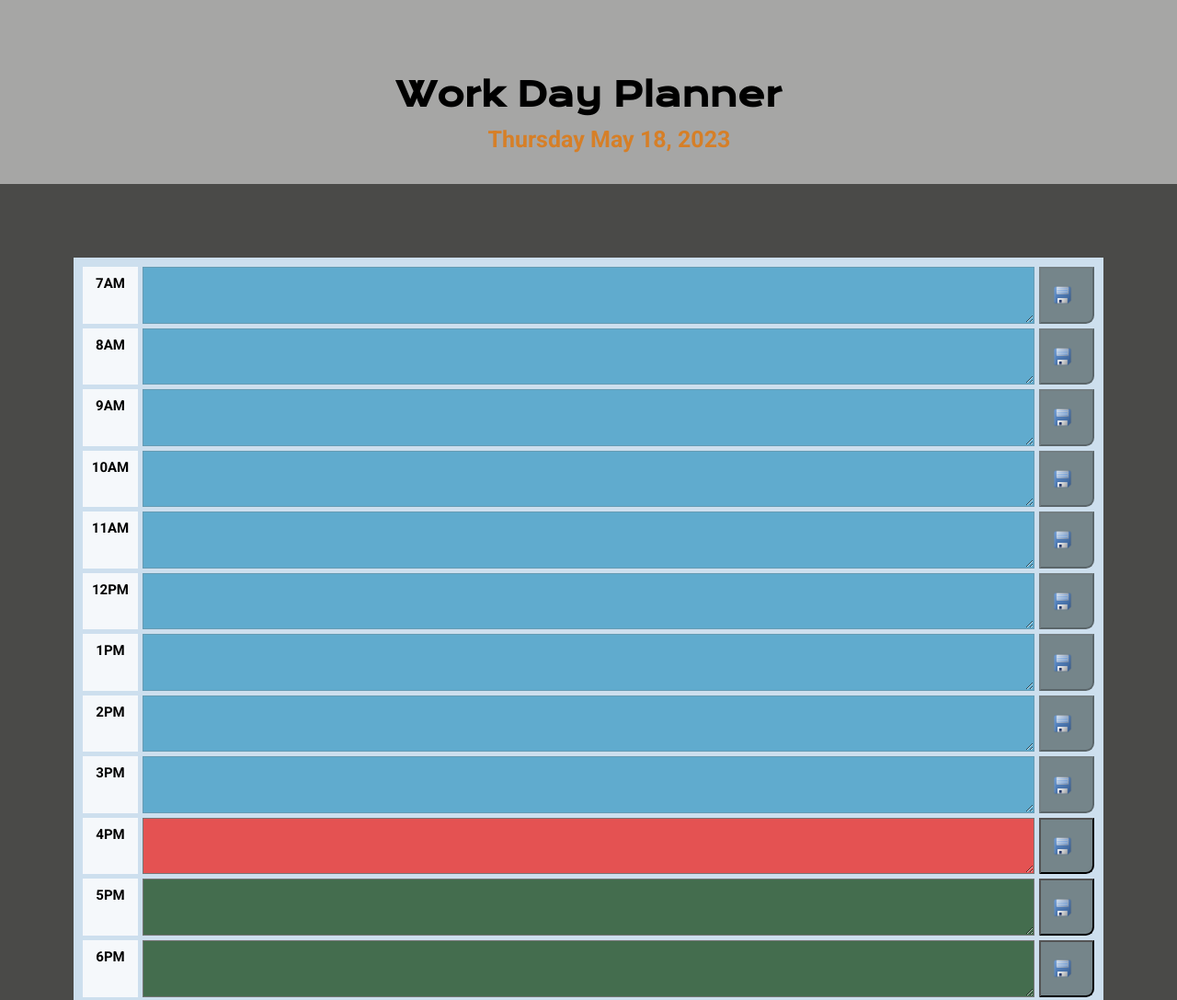
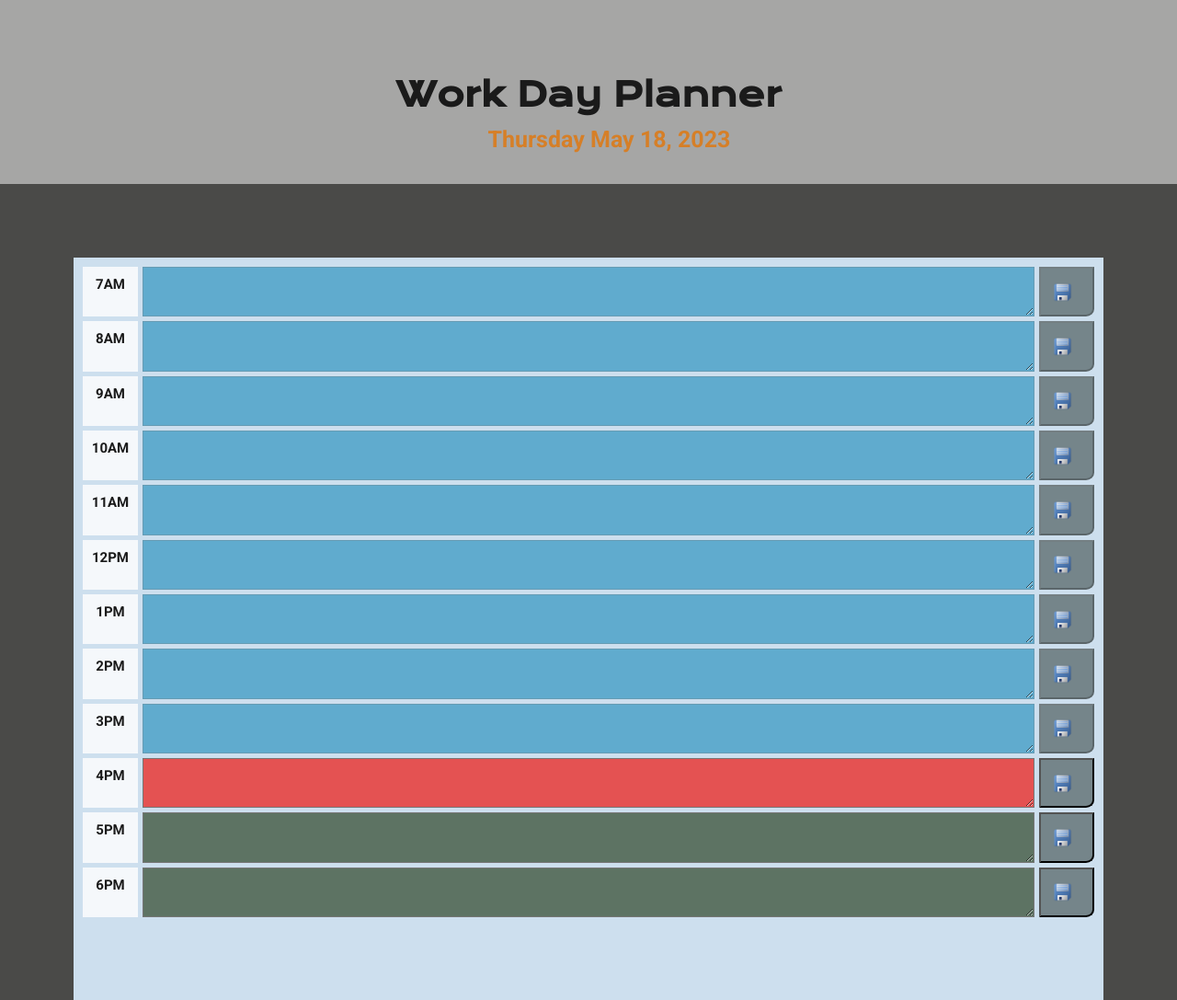
Before and after one commit to Chibond168/workdayschedule, a plain HTML site: page index.html in a window 1280 px wide. Shown: the top 1087 px of the page at 92% size. Drawn offline with nearby package versions, Linux system fonts and the light colour scheme.

Commit message:
cleaned up

```diff
--- a/assets/css/style.css
+++ b/assets/css/style.css
@@ -1,126 +1,3 @@
-/*! normalize.css v8.0.1 | MIT License | github.com/necolas/normalize.css */
-/* Document
-   ========================================================================== */
-/**
- * 1. Correct the line height in all browsers.
- * 2. Prevent adjustments of font size after orientation changes in iOS.
- */
- html {
-  line-height: 1.15;
-  /* 1 */
-  -webkit-text-size-adjust: 100%;
-  /* 2 */
-}
-
-/* Sections
-   ========================================================================== */
-/**
- * Remove the margin in all browsers.
- */
-body {
-  margin: 0;
-}
-
-/**
- * Render the `main` element consistently in IE.
- */
-main {
-  display: block;
-}
-
-/**
- * Correct the font size and margin on `h1` elements within `section` and
- * `article` contexts in Chrome, Firefox, and Safari.
- */
-h1 {
-  font-size: 2em;
-  margin: 0.67em 0;
-}
-
-/* Grouping content
-   ========================================================================== */
-/**
- * 1. Add the correct box sizing in Firefox.
- * 2. Show the overflow in Edge and IE.
- */
-
-/* Text-level semantics
-   ========================================================================== */
-/* Embedded content
-   ========================================================================== */
-/**
- * Remove the border on images inside links in IE 10.
- */
-img {
-  border-style: none;
-}
-
-/* Forms
-   ========================================================================== */
-/**
- * 1. Change the font styles in all browsers.
- * 2. Remove the margin in Firefox and Safari.
- */
-button,
-textarea {
-  font-family: inherit;
-  /* 1 */
-  font-size: 100%;
-  /* 1 */
-  line-height: 1.15;
-  /* 1 */
-  margin: 0;
-  /* 2 */
-}
-
-/**
- * Show the overflow in IE.
- * 1. Show the overflow in Edge.
- */
-button
- {
-  /* 1 */
-  overflow: visible;
-  text-transform: none;
-}
-
-/**
- * Remove the default vertical scrollbar in IE 10+.
- */
-textarea {
-  overflow: auto;
-}
-
-/* Interactive
-   ========================================================================== */
-/*
- * Add the correct display in Edge, IE 10+, and Firefox.
- */
-details {
-  display: block;
-}
-
-/* Misc
-   ========================================================================== */
-/**
- * Add the correct display in IE 10+.
- */
-template {
-  display: none;
-}
-
-/**
- * Add the correct display in IE 10.
- */
-[hidden] {
-  display: none;
-}
-
-/*
-=================
-END NORMALIZE CSS
-=================
-*/
 *,
 *::before,
 *::after {
@@ -133,13 +10,15 @@ body {
 }
 
 body {
+  background-color: rgb(74, 74, 72);
   margin: 0;
   padding: 0;
-  font-family: -apple-system, BlinkMacSystemFont, 'Segoe UI', Roboto, Helvetica, Arial, sans-serif, 'Apple Color Emoji', 'Segoe UI Emoji', 'Segoe UI Symbol';
   font-size: 16px;
   color: #1a1a1a;
+  font-family: 'Roboto', sans-serif;
 }
 
+/* header setting */
 h1,
 h2,
 h3,
@@ -180,12 +59,6 @@ p {
   line-height: 1.5;
 }
 
-ul,
-ol {
-  margin-top: 0;
-  margin-bottom: 1rem;
-}
-
 label {
   display: inline-block;
 }
@@ -196,18 +69,11 @@ button {
 }
 
 /* Custom Styles */
-body {
-  background-color: rgb(74, 74, 72);
-  color: black;
-  font-size: 25px;
-  font-family: 'Roboto', sans-serif;
-}
-
 section {
   padding: 5rem;
 }
 
-.jumbotron {
+.heading {
   height: 200px;
   width: 100%;
   background-color:rgba(186, 186, 184, 0.831);
@@ -218,7 +84,26 @@ section {
   font-family: 'Krona One', sans-serif;
 }
 
-.calendar-container {
+/* the current date */
+.showday {
+  color: rgb(214, 127, 39);
+  font-size: 25px;
+  margin-left: 4%;
+  font-family: 'Roboto', sans-serif;
+}
+
+/* message to show to the user  */
+.msg {
+  font-size: 20px;
+  font-style: italic;
+  display: block;
+  color: #642b2b;
+  text-align: center;
+  background-color: #fff;
+}
+
+/* event detail */
+.event-container {
   display: grid;
   grid-template-columns: 60px auto 60px;
   overflow: scroll;
@@ -229,27 +114,31 @@ section {
   grid-auto-rows: 5%;
   }
 
-.calendar-container > div {
+.event-container > div {
   background-color: rgba(255, 255, 255, 0.8);
   text-align: center;
   font-size: 15px;
 }
 
+/* hour column */
 .item1 {
   grid-column: 1 / 2;
   padding: 10px 0;
 }
 
+/* event detail column */
 .item2 {
   grid-column: 2 / 3 ;
   color: #000000;
-  font-size: 20px;
+  font-size: 18px;
 }
 
+/* button column */
 .item3 {
   grid-column: 3 / 3 ;
 }
 
+/* set up button  */
 .image-button {
   display: inline-flex;
   align-items: center;
@@ -262,37 +151,8 @@ section {
 
 }
 
+/* an icon for the button */
 .image-button img {
   height: 25px;
   margin-right: 10px;
 }
-
-.showday {
-  color: rgb(214, 127, 39);
-  font-size: 25px;
-  margin-left: 4%;
-  font-family: 'Roboto', sans-serif;
-}
-
-.msg {
-  font-size: 20px;
-  font-style: italic;
-  display: block;
-  color: #642b2b;
-  text-align: center;
-  background-color: #fff;
-}
-
-.content {
-  grid-area: contents;
-  display:grid;
-  grid-template-rows: repeat(15, 1fr);
-  grid-template-columns: repeat(6, 1fr);
-  border-right: 1px solid;
-  grid-auto-flow: column;
-}
-
-.content > div {
-  border-left: 1px solid;
-  border-bottom: 1px solid;
-}
--- a/assets/js/script.js
+++ b/assets/js/script.js
@@ -1,5 +1,6 @@
 // Use Day.js to format the following variables:
 var today = dayjs();
+// Save buttons foreach work hour
 var button7 = $('#savebutton7');
 var button8 = $('#savebutton8');
 var button9 = $('#savebutton9');
@@ -22,13 +23,16 @@ function init() {
     rendorGrid();
   }
 
+  // Populate the Grid
 function rendorGrid()
 {
     var itm2 = $('.item2');
     var buttonitm = $('.item3');
     var myhour = dayjs().hour();
 
+    // Retrieve data from local storage
     var schedulelist = JSON.parse(localStorage.getItem("workschedule"));
+    //if no data in local storage, create one
     if (schedulelist == null)
     {
         var workschedulecontent = ["#schedule07| ", "#schedule08| ", "#schedule09| ", "#schedule10| ", "#schedule11| ", "#schedule12| ", "#schedule13| ", "#schedule14| ", "#schedule15| ", "#schedule16| ", "#schedule17| ", "#schedule18| "];
@@ -40,6 +44,7 @@ function rendorGrid()
         workschedulecontent = schedulelist;
     }
 
+    // loop thru the content of the stored data
     for (var i = 0; i < workschedulecontent.length; i++) {
         var todo = workschedulecontent[i];
         var dolist = todo.split("|");
@@ -61,12 +66,13 @@ function rendorGrid()
       var fieldnum = itmname.substr(8);
       var butitmname = $(buttonitm[i]).attr('id');
 
+      // current hour
       if (myhour == fieldnum)
       {
           var fieldlabel = "#" + itmname;
           $(fieldlabel).css({ 'background-color': '#e45252', color: '#020202' });
       }
-       else if (myhour > fieldnum)
+       else if (myhour > fieldnum)  //past hours
       {
           var fieldlabel = "#" + itmname;
           $(fieldlabel).css({ 'background-color': '#60abce', color: '#fff' });
@@ -76,13 +82,17 @@ function rendorGrid()
           $(butfiledlabel).prop('disabled', true)
       }
       else{
+        // future hour
         var fieldlabel = "#" + itmname;
-          $(fieldlabel).css({ 'background-color': '#446d4e', color: '#793f3f' });
+          $(fieldlabel).css({ 'background-color': '#5d7363', color: '#793f3f' });
       }
    }
+
+   // hide the message - Event is stored in local storage
    $('#event-message').hide(3000);
 }
 
+// populate the event and store it to local storage
 function populateEvent(parseitem, parsevalue)
 {
     var workschedulecontent = JSON.parse(localStorage.getItem("workschedule"));
@@ -100,12 +110,15 @@ function populateEvent(parseitem, parsevalue)
                 workschedulecontent[i] = parseitem + "|" + parsevalue;
             }
 
+            // save data to local storage
             localStorage.setItem("workschedule", JSON.stringify(workschedulecontent));
        }
+       // show the message - Event is stored in local storage
        $('#event-message').show();
     }
 }
 
+// set up action when each button is clicked
 button7.on('click', function () {
     var txt = $("#schedule07").val();
     if (txt.trim() === "")
@@ -262,4 +275,5 @@ button18.on('click', function () {
     rendorGrid();
 });
 
+// initial step
 init();
--- a/index.html
+++ b/index.html
@@ -4,6 +4,7 @@
     <meta charset="UTF-8" />
     <meta name="viewport" content="width=device-width, initial-scale=1.0" />
     <title>Work Day Planner</title>
+     <!-- Link the google font library -->
     <link
       href="https://fonts.googleapis.com/css2?family=Krona+One&family=Pacifico&family=Roboto:wght@700&display=swap"
       rel="stylesheet"
@@ -25,7 +26,7 @@
   </head>
   <body>
     <main>
-      <section class="jumbotron">
+      <section class="heading">
         <h1 class="title">Work Day Planner</h1>
         <p id="todate" class="showday"></p>
       </section>
@@ -33,7 +34,7 @@
         <div>
           <label id="event-message" class="msg">Event is stored in local storage</label>
         </div>
-        <div class="calendar-container" id="container">
+        <div class="event-container" id="container">
           <div class="item1" id="hour7">7AM</div>
           <textarea class="item2" id="schedule07" rows="4" cols="50">
           </textarea>
```
